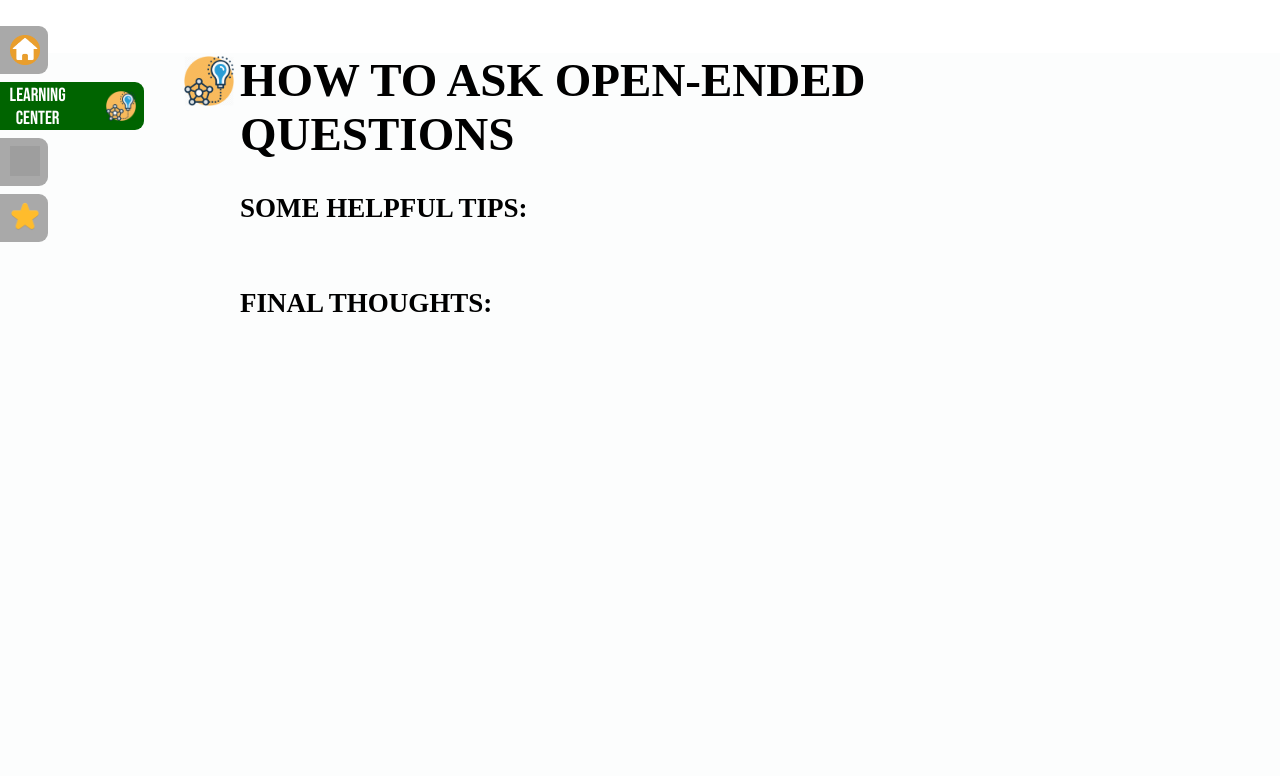
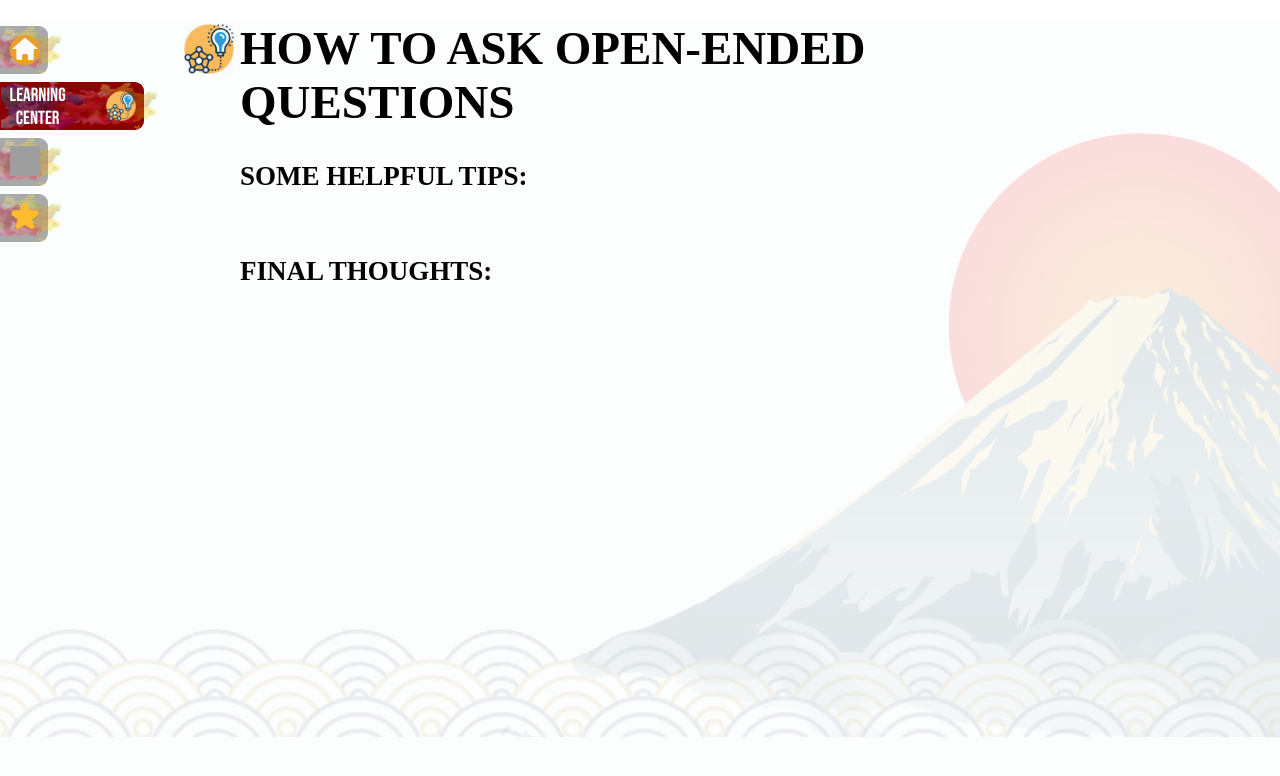
Before and after one commit to PaulTimothyChambers/my_showcase, a React (Create React App) app: page /learning_center in a window 1280 px wide. Shown: the top 776 px of the page. Built offline with nearby package versions, Linux system fonts and the light colour scheme; no server answers; grey boxes are pictures that could not be loaded; a web font is replaced by a local one.

Commit message:
Update styling

```diff
--- a/src/App/App.js
+++ b/src/App/App.js
@@ -8,6 +8,8 @@ import FavouritesContainer from '../FavouritesContainer/FavouritesContainer';
 import LearningCenter from '../LearningCenter/LearningCenter';
 
 import { loadHomeText } from '../apiCalls/apiCalls';
+
+import bg5 from '../Home/home-assets/background-five.png'
 
 class App extends Component {
   constructor() {
@@ -48,6 +50,7 @@ class App extends Component {
     const appTextElements = this.state.appTextElements;
     return (
       <main>
+        <img className="background" src={ bg5 } />
         <Routes>
           <Route exact path='/' element={
             <>
--- a/src/App/Nav/Nav.js
+++ b/src/App/Nav/Nav.js
@@ -5,6 +5,7 @@ import homeIcon from './nav-assets/home-icon.png';
 import learningIcon from './nav-assets/learning-icon.png';
 import quizIcon from './nav-assets/quiz-icon.png';
 import favouritesIcon from './nav-assets/favourites-icon.png';
+import navBack from './nav-assets/nav-back.png';
 
 const Nav = () => {
 
@@ -13,25 +14,29 @@ const Nav = () => {
       <NavLink to='/' className="navers">
         <div className="nav-tabs__home">
           <p className="home__text">Home</p>
-          <img className="home__icon" src={homeIcon} />
+          <img className="home__icon" src={ homeIcon } />
+          <img className="nav__back" src={ navBack } />
         </div>
       </NavLink>
       <NavLink to='/learning_center' className="navers">
         <div className="nav-tabs__learning-center">
           <p className="learning-center__text">Learning Center</p>
-          <img className="learning-center__icon" src={learningIcon} />
+          <img className="learning-center__icon" src={ learningIcon } />
+          <img className="nav__back" src={ navBack } />
         </div>
       </NavLink>
       <NavLink to='/quiz_center' className="navers">
         <div className="nav-tabs__quiz-center">
           <p className="quiz-center__text">Quiz Center</p>
-          <img className="quiz-center__icon" src={quizIcon} />
+          <img className="quiz-center__icon" src={ quizIcon } />
+          <img className="nav__back" src={ navBack } />
         </div>
       </NavLink>
       <NavLink to='/favourites' className="navers">
         <div className="nav-tabs__favourites">
           <p className="favourites__text">Favourites</p>
-          <img className="favourites__icon" src={favouritesIcon} />
+          <img className="favourites__icon" src={ favouritesIcon } />
+          <img className="nav__back" src={ navBack } />
         </div>
       </NavLink>
     </section>
--- a/src/QuizForm/QuizForm.js
+++ b/src/QuizForm/QuizForm.js
@@ -37,24 +37,29 @@ class QuizForm extends Component {
 
   checkAnswers = (event, one, two) => {
     event.preventDefault()
+    console.log(event)
+    this.setState({
+      oneIsActive: false,
+      twoIsActive: false
+    })
 
     if (event.target[0].checked && one.isOpen) {
       this.setState({ answer: 'You got it!' })
 
-    } else if (event.target[2].checked && two.isOpen){
+    } else if (event.target[1].checked && two.isOpen){
       this.setState({ answer: 'You got it!' })
 
     } else if (event.target[0].checked && !one.isOpen){
       this.setState({ answer: `That was a closed-ended question, as it can be answered in a short phrase/word ${one.explanantion}` })
 
-    } else if (event.target[2].checked && !two.isOpen){
+    } else if (event.target[1].checked && !two.isOpen){
       this.setState({ answer: `That was a closed-ended question, as it can be answered in a short phrase/word ${two.explanantion}` })
     }
   }
 
   toggleFavouriteIcon = (option, bool, isActive) => {
     this.setState({ [isActive]: bool })
-    // console.log(option)
+
     if (!this.state[isActive]) {
       this.props.favouriteQuestion(option)
 
@@ -79,6 +84,9 @@ class QuizForm extends Component {
         }
         {
           this.state.optionOne &&
+            <>
+              {
+                !this.state.answer &&
                   <form onSubmit={ event => this.checkAnswers(event, this.state.optionOne, this.state.optionTwo) }>
                     <RadioSelect
                       key={ Date.now() }
@@ -101,6 +109,8 @@ class QuizForm extends Component {
                     <input type="submit" className="quiz-center__submit-button" value="Submit Answer"/>
                     <button className="quiz-center__begin-quiz" onClick={ () => this.newQuiz(this.props.quizQuestions) }>Get New Questions</button>
                   </form>
+              }
+            </>
         }
       </>
     )
--- a/src/styles/_App.scss
+++ b/src/styles/_App.scss
@@ -4,3 +4,9 @@ main {
   background-color: #FCFDFD;
   margin-top: -1.7rem;
 }
+
+.background {
+  position: fixed;
+  z-index: 0;
+  opacity: 15%;
+}
--- a/src/styles/_LearningCenter.scss
+++ b/src/styles/_LearningCenter.scss
@@ -1,6 +1,6 @@
 .learning-center {
   height: 310vh;
-  margin: 5rem 13rem 0rem 15rem;
+  margin: 3rem 13rem 0rem 15rem;
   font-family: 'Source Serif Pro', serif;
 }
 
--- a/src/styles/_Nav.scss
+++ b/src/styles/_Nav.scss
@@ -65,6 +65,8 @@
   margin-left: -12rem;
   height: 3rem;
   width: 15rem;
+  position: fixed;
+  z-index: 1;
   background-color: darkgrey;
   border-radius: 9px;
 }
@@ -94,10 +96,20 @@
 }
 
 .active {
-  background-color: darkgreen;
+  background-color: darkred;
   margin-left: -6rem;
 }
 
 .navers:hover {
   margin-left: -6rem;
 }
+
+.nav__back {
+  opacity: 35%;
+  width: 165px;
+  position: fixed;
+  z-index: -1;
+  margin-left: 289px;
+  margin-top: -20px;
+  height: 93px;
+}
--- a/src/styles/_QuizCenter.scss
+++ b/src/styles/_QuizCenter.scss
@@ -4,13 +4,13 @@ form {
 }
 
 .quiz-center {
-  margin: 10rem 0rem 0rem 20rem;
+  margin: 3rem 0rem 0rem 20rem;
   font-family: 'Source Serif Pro', serif;
 }
 
 .quiz-center__header-text {
   font-size: 48px;
-  margin: -6.9rem 0rem 0rem -5.5rem;
+  margin: 0rem 0rem 0rem -5.5rem;
 }
 
 .quiz-center__subtitle {
--- a/src/styles/_QuizForm.scss
+++ b/src/styles/_QuizForm.scss
@@ -11,15 +11,19 @@
 }
 
 .quiz-center__submit-button {
-  margin: 3rem 0rem 0rem -2.2rem;
+  margin: 18rem 0rem 0rem -2.2rem;
   height: 30px;
   width: 150px;
   font-family: 'Source Serif Pro', serif;
+  position: fixed;
+  z-index: 1;
 }
 
 .quiz-center__begin-quiz {
   height: 30px;
   width: 150px;
-  margin: -20.2rem 0rem 0rem -2.4rem;
+  margin: 1rem 0rem 0rem -2.4rem;
   font-family: 'Source Serif Pro', serif;
+  position: fixed;
+  z-index: 1;
 }
```
Lines whose indentation alone changed are shown as unchanged.
